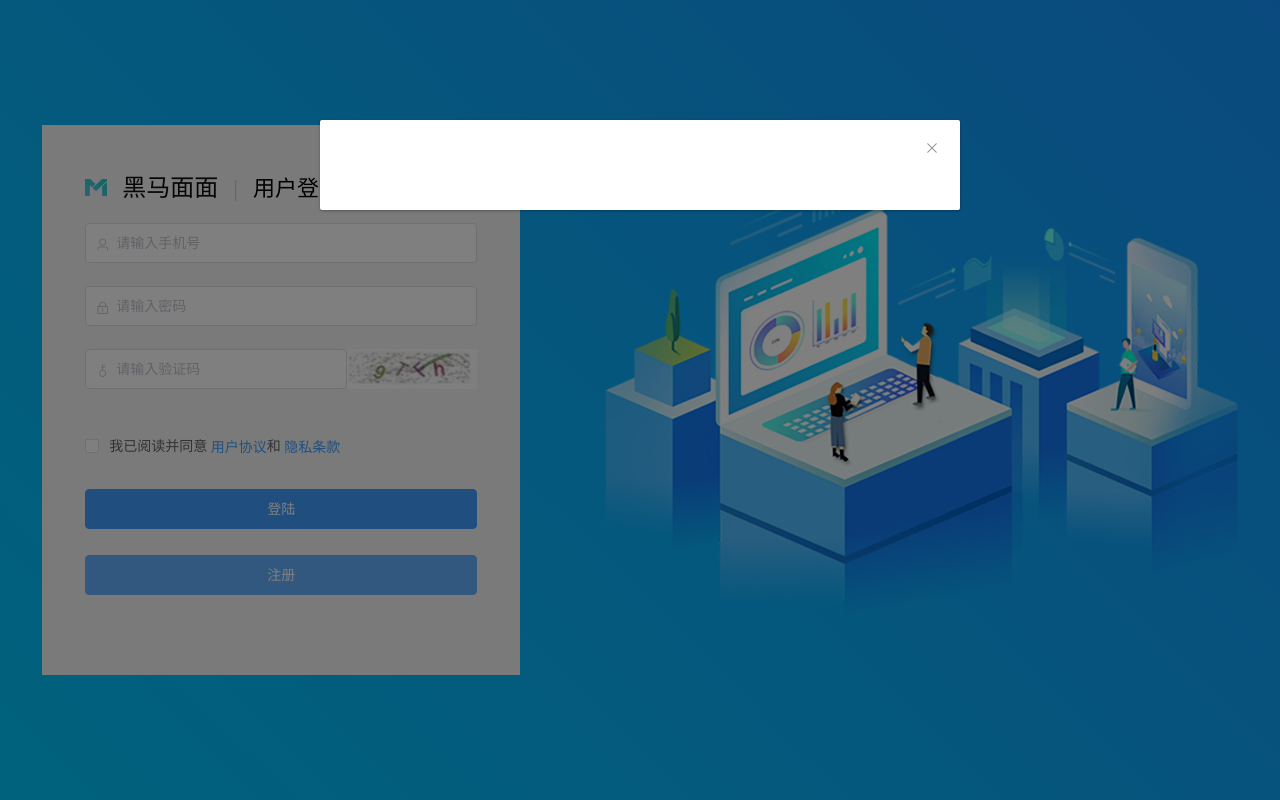
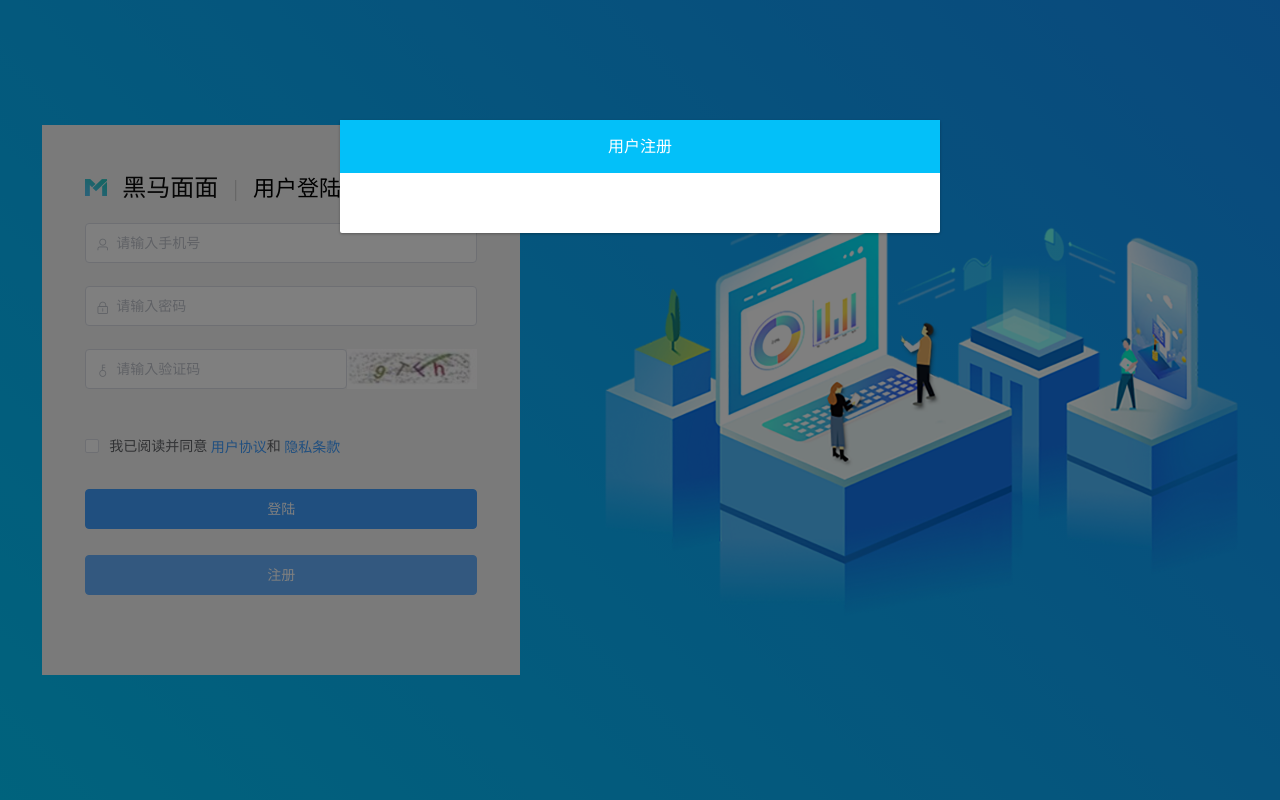
Before and after one commit to dhf481229/heimamm99, a Vue app: page /#/ in a window 1280 px wide. Both pictures are taken after a click on the button "注册". Built offline with nearby package versions, Linux system fonts and the light colour scheme.

Commit message:
注册模块-标题栏样式处理

```diff
--- a/src/view/login/register.vue
+++ b/src/view/login/register.vue
@@ -1,9 +1,13 @@
 <template>
-  <el-dialog :visible.sync="dialogFormVisible">
+  <el-dialog :visible.sync="dialogFormVisible" class="register" width="600px" :show-close="false">
     <!--
       el-dialog
       visible.sync属性控该弹窗口是否显示
+      slot可以重写title
+      width属性用于设置宽度
+      show-close	是否显示关闭按钮
     -->
+    <div slot="title" class="title">用户注册</div>
   </el-dialog>
 </template>
 <script>
@@ -15,5 +19,17 @@ export default {
   }
 };
 </script>
-<style>
+<style lang="less">
+.register {
+  .title {
+    height: 53px;
+    background: rgba(3, 192, 249, 1);
+    color: #fff;
+    text-align: center;
+    line-height: 53px;
+  }
+  .el-dialog__header {
+    padding: 0;
+  }
+}
 </style>
```
